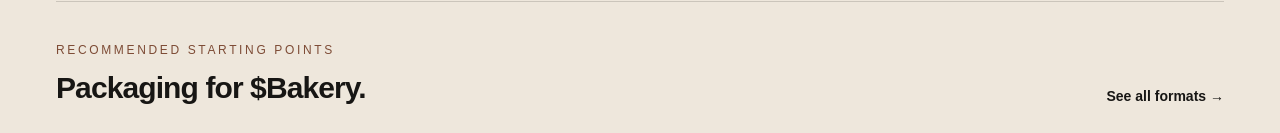
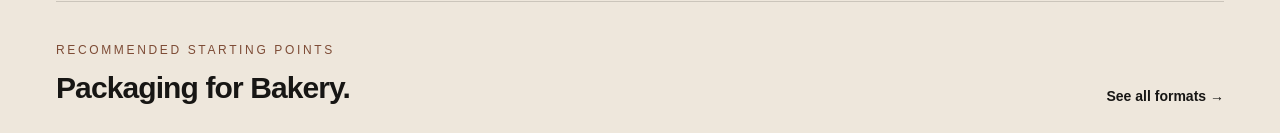
Before and after one commit to dogaranees7-ctrl/farefold, a Next.js app: page /businesses/bakery-business in a window 1280 px wide. Shown: the part 414-547 px from the top of the page. Built offline with nearby package versions, Linux system fonts and the light colour scheme.

Commit message:
Polish business packaging recommendations

```diff
--- a/app/businesses/[slug]/page.tsx
+++ b/app/businesses/[slug]/page.tsx
@@ -28,13 +28,13 @@ export default async function BusinessTypePage({ params }: Props) {
     "cloud-kitchen": ["meal-boxes","food-containers","sauce-containers","delivery-bags","stickers"],
     "shawarma": ["shawarma-paper","food-boats","sauce-containers","takeaway-bags","labels"],
     "fried-chicken": ["chicken-boxes","chicken-buckets","chicken-trays","sauce-containers","delivery-bags"],
-    "ice-cream": ["ice-cream-cups","ice-cream-containers","spoon","takeaway-bags","stickers"],
+    "ice-cream": ["ice-cream-cups","ice-cream-containers","spoons","takeaway-bags","stickers"],
   };
   const solutionSlugs = solutionSets[node.slug] ?? ["meal-boxes","food-containers","takeaway-bags","stickers","custom-packaging"];
   const solutionNodes = solutionSlugs.map(slug => productFamilies.find(p => p.slug === slug)).filter(Boolean);
   return <div className="bg-[#eee7dc] text-[#171614]"><div className="mx-auto w-full max-w-[120rem] px-5 py-16 sm:px-8 sm:py-24 lg:px-14"><Breadcrumbs items={[{name:"Businesses",href:"/businesses"},...ancestors.map(a=>({name:a.name,href:`/businesses/${a.slug}`})),{name:node.name}]} /><div className="mt-10 border-b border-black/15 pb-10"><p className="text-xs uppercase tracking-[0.24em] text-[#7d4b35]">Business type</p><h1 className="mt-5 max-w-5xl text-5xl font-semibold leading-[0.92] tracking-[-0.05em] sm:text-7xl">{node.name}</h1>{node.description && <p className="mt-6 max-w-3xl text-lg leading-8 text-black/60">{node.description}</p>}</div>
   {children.length>0 ? <ul className="mt-10 grid gap-px border border-black/15 bg-black/15 sm:grid-cols-2 lg:grid-cols-3">{children.map(child=><TaxonomyCard key={child.slug} href={`/businesses/${child.slug}`} name={child.name} description={child.description}/>)}</ul> : null}
-  <section className="mt-14 border-t border-black/15 pt-10"><div className="flex flex-col justify-between gap-5 sm:flex-row sm:items-end"><div><p className="text-xs uppercase tracking-[0.22em] text-[#7d4b35]">Recommended starting points</p><h2 className="mt-3 text-3xl font-semibold tracking-[-0.03em]">Packaging for ${node.name}.</h2></div><Link href="/products" className="text-sm font-semibold">See all formats →</Link></div><ul className="mt-7 grid gap-px border border-black/15 bg-black/15 sm:grid-cols-2 lg:grid-cols-5">{solutionNodes.map(product=><li key={product!.slug}><Link href={`/products/${product!.slug}`} className="block bg-[#eee7dc] p-5 hover:bg-white"><span className="text-xs uppercase tracking-[0.18em] text-black/35">Format</span><strong className="mt-8 block text-lg font-semibold">{product!.name}</strong><span className="mt-2 block text-sm text-black/55">Explore this packaging direction.</span></Link></li>)}</ul></section>
+  <section className="mt-14 border-t border-black/15 pt-10"><div className="flex flex-col justify-between gap-5 sm:flex-row sm:items-end"><div><p className="text-xs uppercase tracking-[0.22em] text-[#7d4b35]">Recommended starting points</p><h2 className="mt-3 text-3xl font-semibold tracking-[-0.03em]">Packaging for {node.name}.</h2></div><Link href="/products" className="text-sm font-semibold">See all formats →</Link></div><ul className="mt-7 grid gap-px border border-black/15 bg-black/15 sm:grid-cols-2 lg:grid-cols-5">{solutionNodes.map(product=><li key={product!.slug}><Link href={`/products/${product!.slug}`} className="block bg-[#eee7dc] p-5 hover:bg-white"><span className="text-xs uppercase tracking-[0.18em] text-black/35">Format</span><strong className="mt-8 block text-lg font-semibold">{product!.name}</strong><span className="mt-2 block text-sm text-black/55">Explore this packaging direction.</span></Link></li>)}</ul></section>
   <div className="mt-14 grid gap-4 border-t border-black/15 pt-8 sm:grid-cols-3"><Link href="/branding" className="border border-black/15 p-5 hover:bg-white/50"><span className="text-xs uppercase tracking-[0.2em] text-black/40">Branding</span><strong className="mt-3 block text-xl">Build the identity</strong><span className="mt-2 block text-sm text-black/60">Strategy, visual direction and a system that travels onto packaging.</span></Link><Link href="/products" className="border border-black/15 p-5 hover:bg-white/50"><span className="text-xs uppercase tracking-[0.2em] text-black/40">Packaging</span><strong className="mt-3 block text-xl">Find the formats</strong><span className="mt-2 block text-sm text-black/60">Boxes, cups, bags, containers, trays and branded pieces.</span></Link><Link href="/contact" className="border border-black/15 p-5 hover:bg-white/50"><span className="text-xs uppercase tracking-[0.2em] text-black/40">Project</span><strong className="mt-3 block text-xl">Solve the problem</strong><span className="mt-2 block text-sm text-black/60">Tell us what the restaurant needs to do better.</span></Link></div>
   </div></div>;
 }
```
